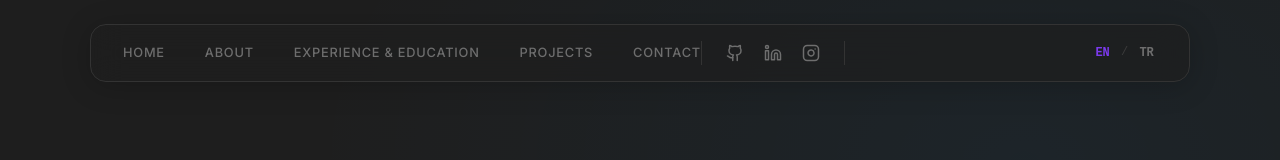
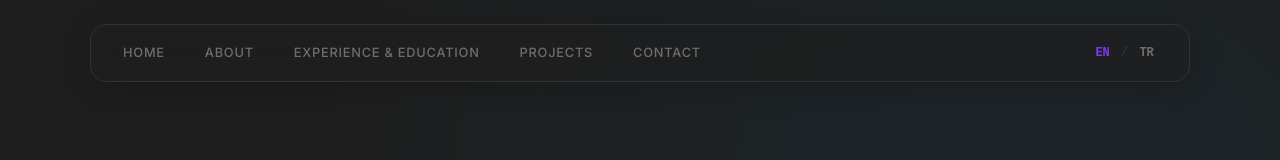
Before and after one commit to HighRadiation/web-site-portfolio, a Next.js app: page / in a window 1280 px wide. Shown: the top 160 px of the page. Built offline with nearby package versions, Linux system fonts and the light colour scheme; no server answers; the database is empty.

Commit message:
refactor: revert social media integration and layout optimizations

```diff
--- a/src/app/globals.css
+++ b/src/app/globals.css
@@ -121,6 +121,8 @@ h1, h2, h3, h4, .font-serif {
   display: flex;
   align-items: center;
   gap: 2.5rem;
+  flex: 1;
+  justify-content: flex-start;
 }
 
 .nav-actions {
@@ -129,31 +131,6 @@ h1, h2, h3, h4, .font-serif {
   gap: 0.5rem;
   min-width: 4rem;
   justify-content: flex-end;
-  margin-left: auto;
-}
-
-.nav-socials {
-  display: flex;
-  align-items: center;
-  gap: 1.25rem;
-  padding: 0 1.5rem;
-  border-left: 1px solid var(--border-subtle);
-  border-right: 1px solid var(--border-subtle);
-  height: 1.5rem;
-  margin-right: 1rem;
-}
-
-.social-link {
-  color: var(--text-muted);
-  transition: all 0.2s ease;
-  display: flex;
-  align-items: center;
-  justify-content: center;
-}
-
-.social-link:hover {
-  color: var(--accent);
-  transform: translateY(-1px);
 }
 
 .lang-btn {
--- a/src/components/layout/Navbar.tsx
+++ b/src/components/layout/Navbar.tsx
@@ -24,77 +24,6 @@ export const Navbar = (): React.JSX.Element => {
           ))}
         </div>
 
-        <div className="nav-socials">
-          <a
-            href="https://github.com/HighRadiation"
-            target="_blank"
-            rel="noopener noreferrer"
-            className="social-link"
-            aria-label="GitHub"
-          >
-            <svg
-              xmlns="http://www.w3.org/2000/svg"
-              width="18"
-              height="18"
-              viewBox="0 0 24 24"
-              fill="none"
-              stroke="currentColor"
-              strokeWidth="2"
-              strokeLinecap="round"
-              strokeLinejoin="round"
-            >
-              <path d="M15 22v-4a4.8 4.8 0 0 0-1-3.5c3 0 6-2 6-5.5.08-1.25-.27-2.48-1-3.5.28-1.15.28-2.35 0-3.5 0 0-1 0-3 1.5-2.64-.5-5.36-.5-8 0C6 2 5 2 5 2c-.28 1.15-.28 2.35 0 3.5-.73 1.02-1.08 2.25-1 3.5 0 3.5 3 5.5 6 5.5-.39.49-.68 1.05-.85 1.65-.17.6-.22 1.23-.15 1.85v4" />
-              <path d="M9 18c-4.51 2-5-2-7-2" />
-            </svg>
-          </a>
-          <a
-            href="https://www.linkedin.com/in/bu%C4%9Fra-%C3%B6ks%C3%BCz/"
-            target="_blank"
-            rel="noopener noreferrer"
-            className="social-link"
-            aria-label="LinkedIn"
-          >
-            <svg
-              xmlns="http://www.w3.org/2000/svg"
-              width="18"
-              height="18"
-              viewBox="0 0 24 24"
-              fill="none"
-              stroke="currentColor"
-              strokeWidth="2"
-              strokeLinecap="round"
-              strokeLinejoin="round"
-            >
-              <path d="M16 8a6 6 0 0 1 6 6v7h-4v-7a2 2 0 0 0-2-2 2 2 0 0 0-2 2v7h-4v-7a6 6 0 0 1 6-6z" />
-              <rect width="4" height="12" x="2" y="9" />
-              <circle cx="4" cy="4" r="2" />
-            </svg>
-          </a>
-          <a
-            href="https://www.instagram.com/bugra._.oksuz/"
-            target="_blank"
-            rel="noopener noreferrer"
-            className="social-link"
-            aria-label="Instagram"
-          >
-            <svg
-              xmlns="http://www.w3.org/2000/svg"
-              width="18"
-              height="18"
-              viewBox="0 0 24 24"
-              fill="none"
-              stroke="currentColor"
-              strokeWidth="2"
-              strokeLinecap="round"
-              strokeLinejoin="round"
-            >
-              <rect width="20" height="20" x="2" y="2" rx="5" ry="5" />
-              <path d="M16 11.37A4 4 0 1 1 12.63 8 4 4 0 0 1 16 11.37z" />
-              <line x1="17.5" x2="17.51" y1="6.5" y2="6.5" />
-            </svg>
-          </a>
-        </div>
-
         <div className="nav-actions">
           <button
             onClick={() => setLanguage('en')}
```
Also changed, not shown: documents/2026-05-01_14-26-26.md (deleted, +0 -18 lines), documents/2026-05-01_14-29-53.md (deleted, +0 -16 lines).
